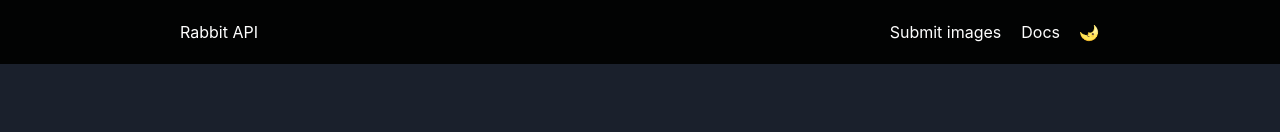
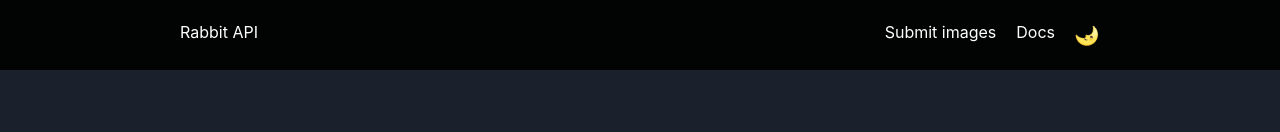
Before and after one commit to sougataghar477/rabbit-api, a Next.js app: page / in a window 1280 px wide. Shown: the top 132 px of the page. Built offline with nearby package versions, Linux system fonts and the light colour scheme.

Commit message:
edited color mode font size

```diff
--- a/src/components/Navbar.js
+++ b/src/components/Navbar.js
@@ -1,5 +1,5 @@
 import { useEffect } from 'react';
-import { useColorMode,Flex, Spacer, Box } from '@chakra-ui/react';
+import { useColorMode,Flex, Spacer, Box,Text } from '@chakra-ui/react';
  import Link from 'next/link';
 function Navbar(){
     useEffect(()=>{toggleColorMode()},[])
@@ -14,7 +14,9 @@ function Navbar(){
         <Link href='/submit-image'>Submit images</Link>
         <Link href='/docs'>Docs</Link>
         {/* <button  onClick={toggleColorMode}>{colorMode!=='dark'?<SunIcon/>:<MoonIcon/>}</button> */}
-        <button  className={colorMode!=='light'&&'color-mode'} onClick={toggleColorMode}>{colorMode==='light'?'🌞':'🌛'}</button>
+        <button  className={colorMode!=='light'&&'color-mode'} onClick={toggleColorMode}>
+            <Text fontSize={20}>{colorMode==='light'?'🌞':'🌛'}</Text>
+            </button>
         </Flex>
 
     </Flex>
```
